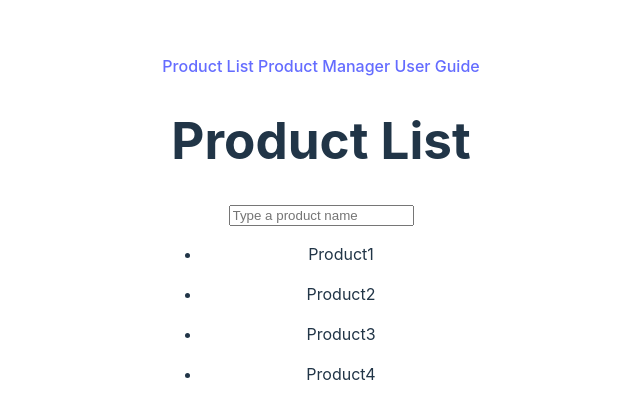
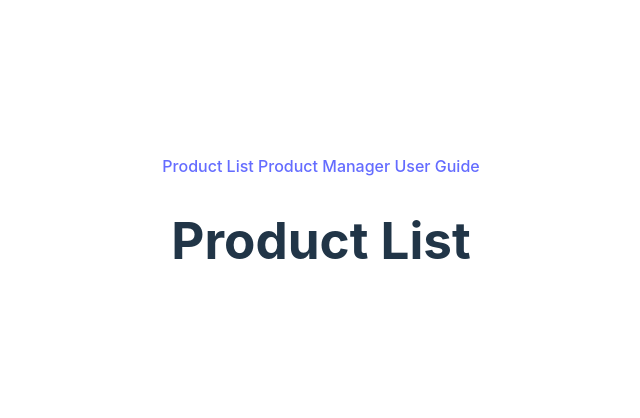
Before and after one commit to werikscs/vuejs3_tutorial, a Vue app: page / in a window 1280 px wide. Shown: the part 172-590 px from the top of the page, without its empty margins (319-959 px from the left). Built offline with nearby package versions, Linux system fonts and the light colour scheme.

Commit message:
refactor(ProductList.vue): remove component code so it is rewritten with tdd

```diff
--- a/src/views/ProductList.vue
+++ b/src/views/ProductList.vue
@@ -1,31 +1,8 @@
 <script setup lang="ts">
-  import { computed, ref } from 'vue';
-  import ProductList from '../entities/ProductList';
-
-  const productList = new ProductList()
-  productList.products = [
-    {name: 'Product1'},
-    {name: 'Product2'},
-    {name: 'Product3'},
-    {name: 'Product4'},
-  ]
-  const productNameToSearch = ref('')
-  const filteredProducts = computed(() => {
-    if(productNameToSearch.value === '') return productList.getProducts()
-    const product = productList.getProductByName(productNameToSearch.value)
-    return product ? [product] : []
-  })
 </script>
 
 <template>
   <h1>Product List</h1>
-  <input v-model="productNameToSearch" placeholder="Type a product name">
-  <p v-if="!filteredProducts.length">Product not found</p>
-  <ul v-for="product in filteredProducts" :key="product?.name">
-    <li v-if="filteredProducts.length">
-      {{ product?.name }}
-    </li>
-  </ul>
 </template>
 
 <style scoped>
```
